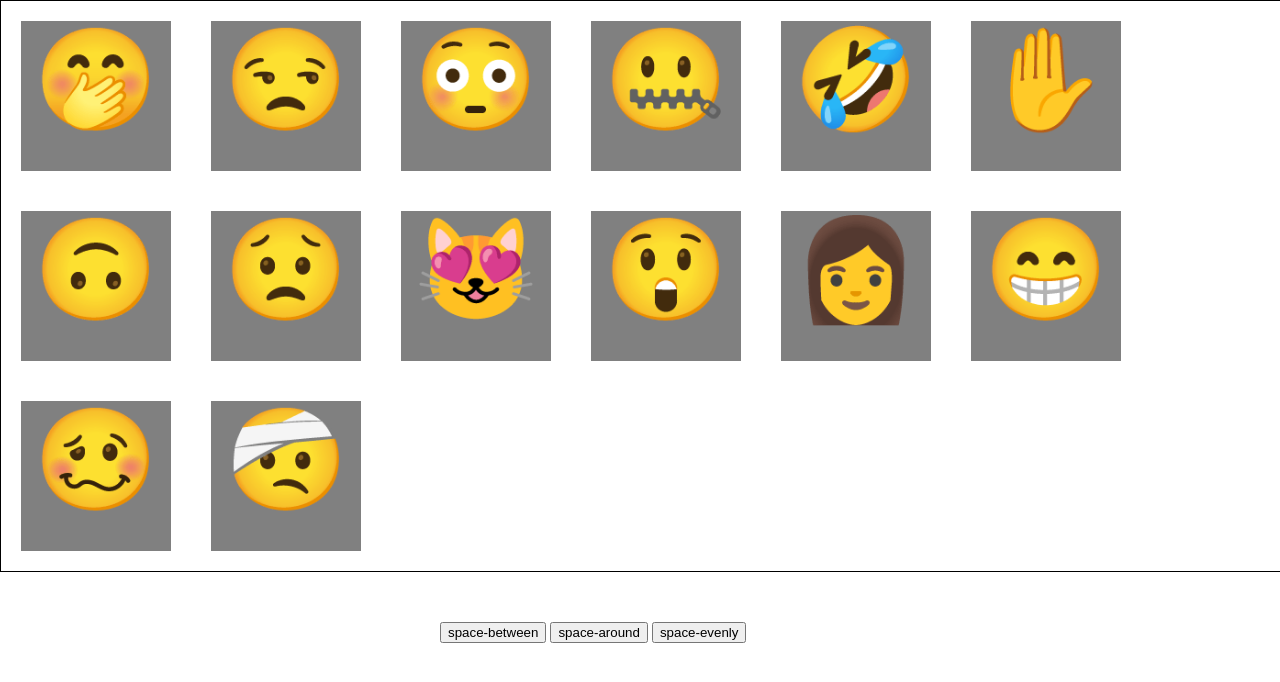
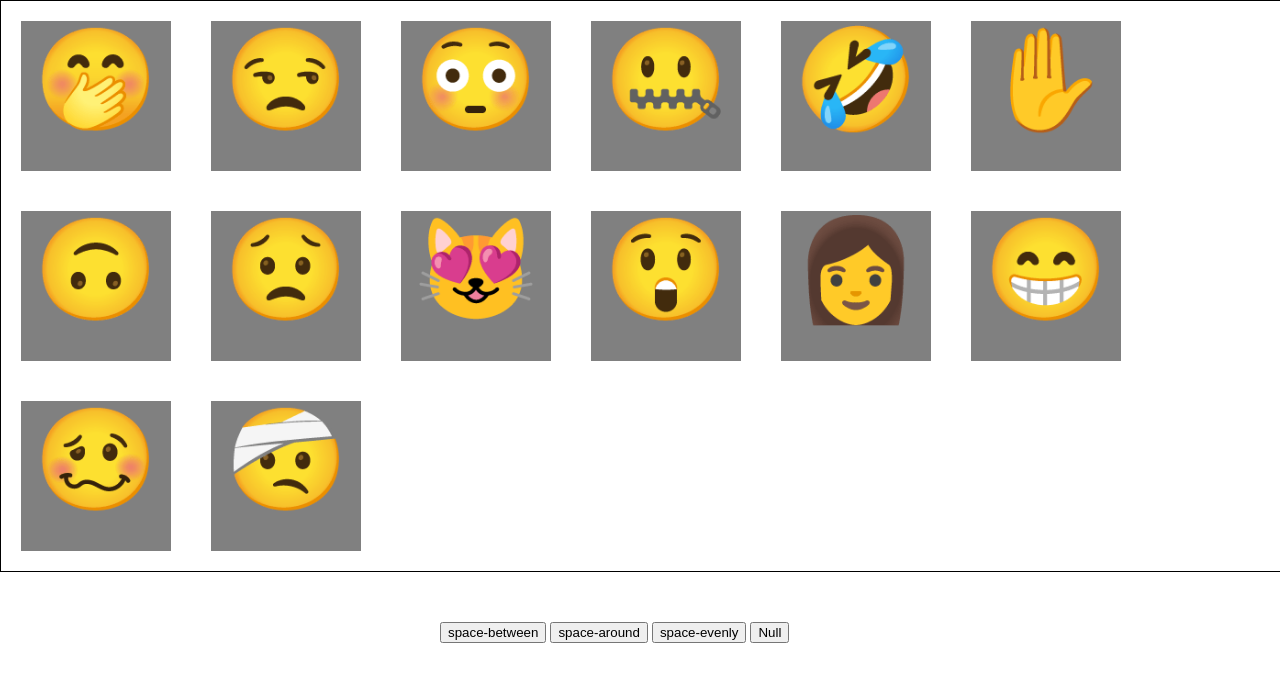
Before and after one commit to Ricardo-we/flexBox, a plain HTML site: page index.html in a window 1280 px wide. Drawn offline with Linux system fonts and the light colour scheme.

Commit message:
Update index.html

```diff
--- a/index.html
+++ b/index.html
@@ -31,6 +31,7 @@
     <button class="btn1">space-between</button>
     <button class="btn2">space-around</button>
     <button class="btn3">space-evenly</button>
+    <button class="btn4">Null</button>
     </div>
 <script src="js.js"></script>
 </body>
```
